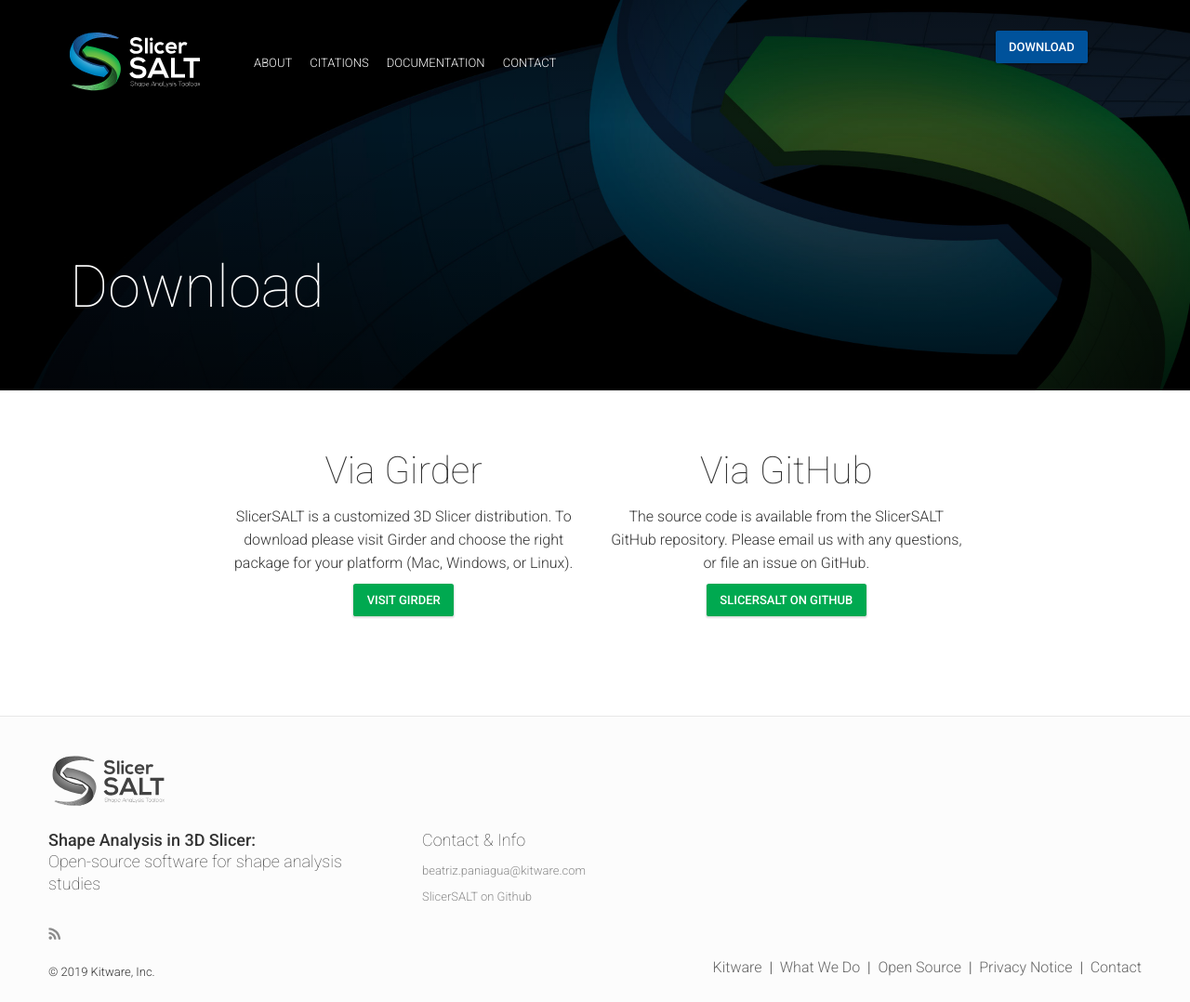
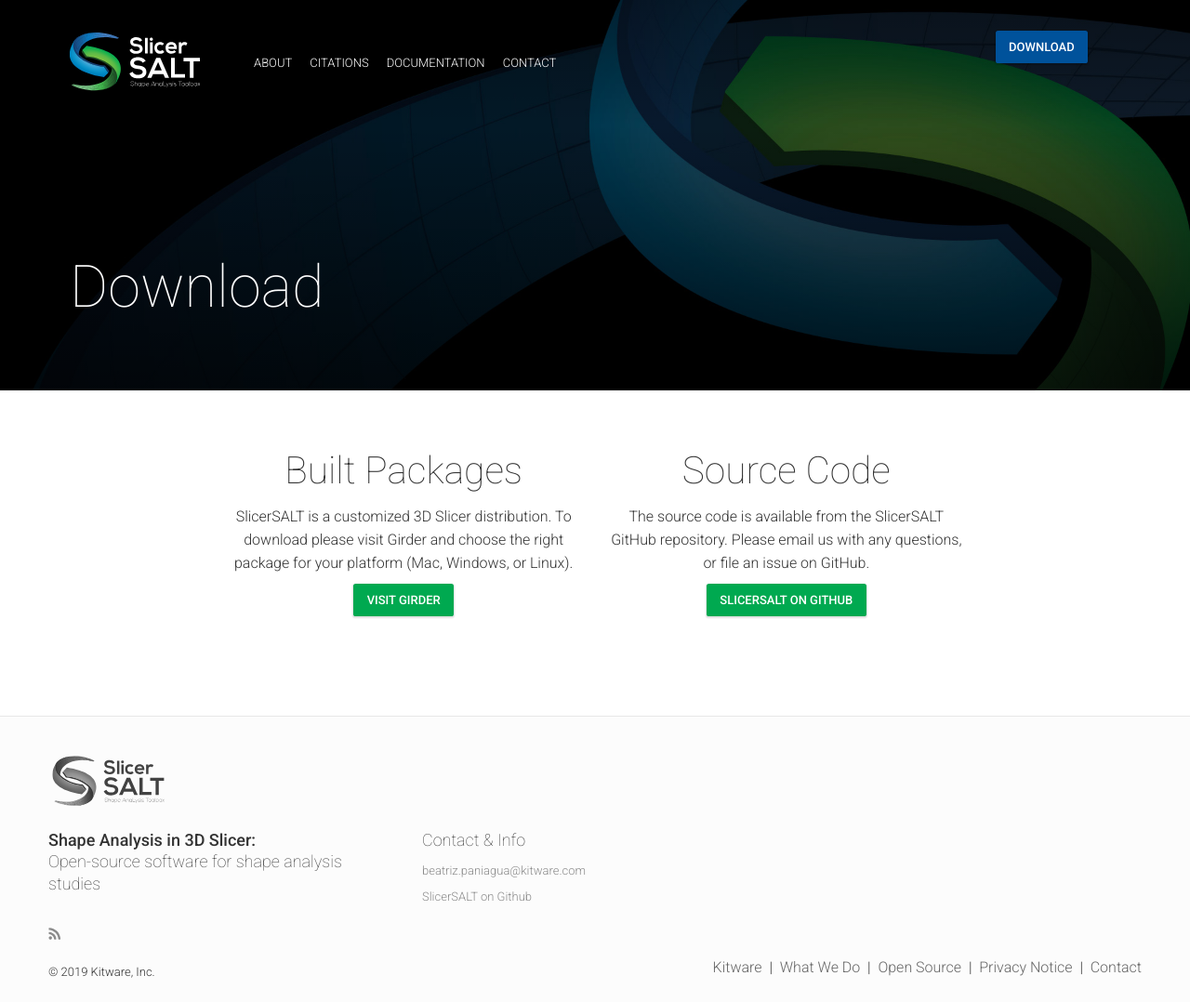
Before and after one commit to slicersalt/slicersalt.github.io, a Jekyll site: the page built from download.html, in a window 1280 px wide and 1078 px high. Shown: the whole window at 93% size. Built offline with Jekyll 4.4.1, drawn with Linux system fonts in a browser that asks for light colours; nearby versions of some CDN libraries; comment, search, counter and statistics services are not loaded.

Commit message:
Make Download page headings more descriptive

```diff
--- a/_includes/download.html
+++ b/_includes/download.html
@@ -3,12 +3,12 @@
     <div class="content-wrapper">
         <div class="col-md-8 col-md-offset-2">
             <div class="col-md-6">
-                <h4>Via Girder</h4>
+                <h4>Built Packages</h4>
                 <p>SlicerSALT is a customized 3D Slicer distribution. To download please visit Girder and choose the right package for your platform (Mac, Windows, or Linux).</p>
                 <a href="https://data.kitware.com/#collection/586fbb7b8d777f05f44a5c7b/folder/5898b7ef8d777f07219fcb14" class="btn btn-secondary waves-effect waves-button waves-light waves-float" target="_blank">Visit Girder</a>
             </div>
             <div class="col-md-6">
-                <h4>Via GitHub</h4>
+                <h4>Source Code</h4>
                 <p>The source code is available from the SlicerSALT GitHub repository. Please email us with any questions, or file an issue on GitHub.</p>
                 <a href="https://github.com/Kitware/SlicerSALT" class="btn btn-secondary waves-effect waves-button waves-light waves-float" target="_blank">SlicerSALT on GitHub</a>
             </div>
```
